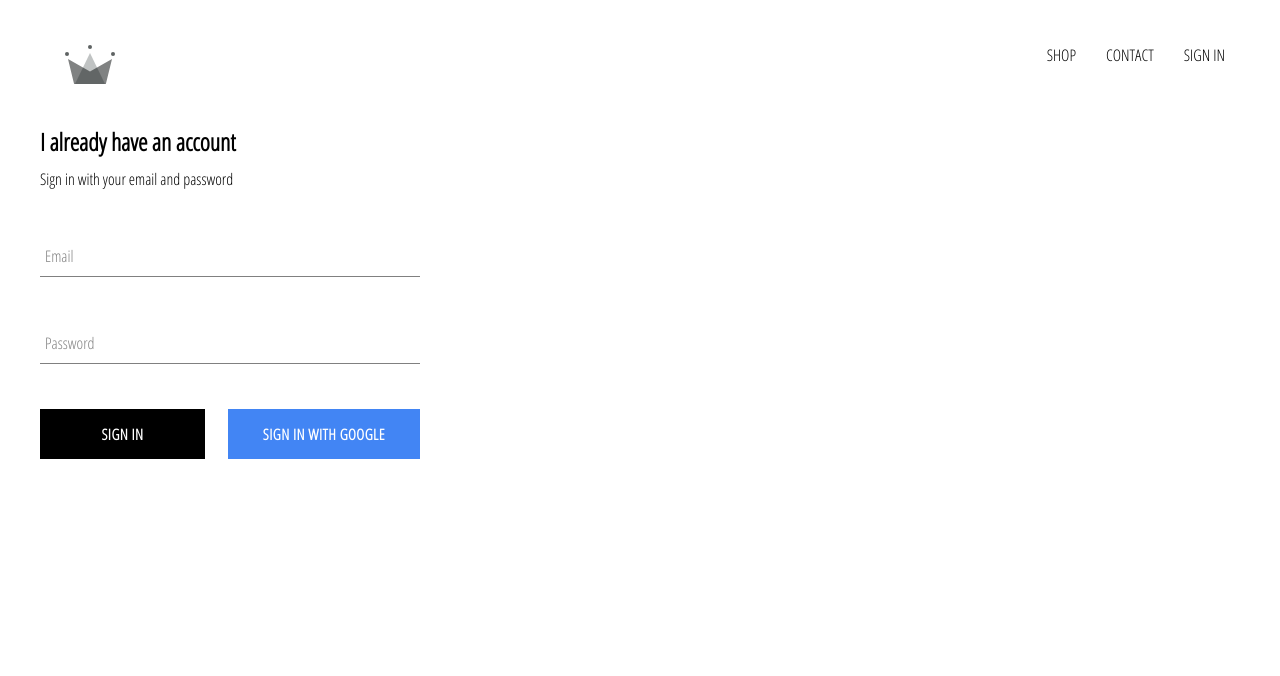
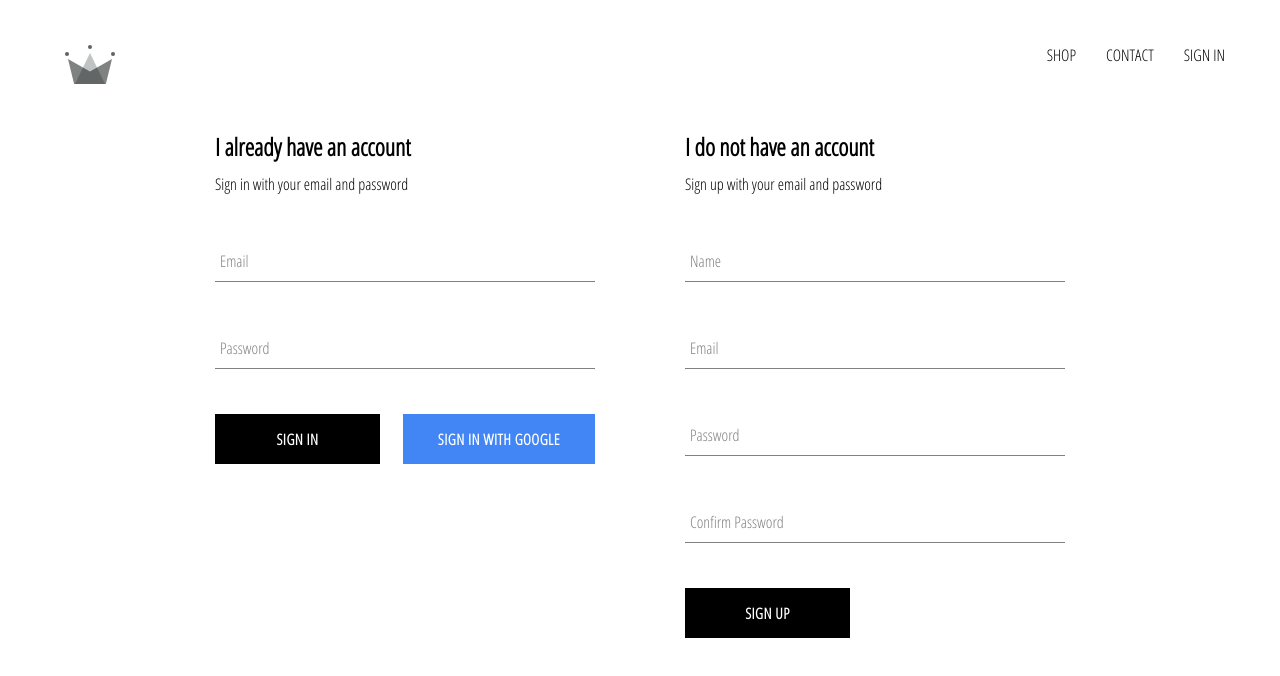
Before and after one commit to gvgesanto2/crwn-clothing, a React (Create React App) app: page /signin in a window 1280 px wide. Shown: the top 676 px of the page. Built offline with nearby package versions, Linux system fonts and the light colour scheme; no server answers.

Commit message:
created sign up component, included ability to store new authenticated users into our database

```diff
--- /dev/null
+++ b/src/components/sign-up/sign-up.component.jsx
@@ -0,0 +1,100 @@
+import React from 'react';
+import FormInput from '../form-input/form-input.component';
+import CustomButton from '../custom-button/custom-button.component';
+
+import { auth, createUserProfileDocument } from '../../firebase/firebase.utils';
+
+import './sign-up.styles.scss';
+
+class SignUp extends React.Component {
+  constructor(props) {
+    super(props);
+
+    this.state = {
+      displayName: "",
+      email: "",
+      password: "",
+      confirmPassword: ""
+    };
+  }
+
+  handleSubmit = async event => {
+    event.preventDefault();
+    const { displayName, email, password, confirmPassword } = this.state;
+
+    if(password !== confirmPassword) {
+      alert("passwords don't match")
+      return false;
+    }
+
+    try {
+      const { user } = await auth.createUserWithEmailAndPassword(email, password);
+
+      await createUserProfileDocument(user, { displayName });
+
+      this.setState({
+        displayName: "",
+        email: "",
+        password: "",
+        confirmPassword: ""
+      });
+    } catch (err) {
+      console.log(err);
+    }
+  };
+
+  handleChange = event => {
+    const { name, value } = event.target;
+
+    this.setState({ [name]: value });
+  }
+
+  render() {
+    const { displayName, email, password, confirmPassword } = this.state;
+    return (
+      <div className="sign-up">
+        <h2 className="title">I do not have an account</h2>
+        <span>Sign up with your email and password</span>
+        <form className="sign-up-form" onSubmit={this.handleSubmit}>
+        <FormInput
+          type="text"
+          name="displayName"
+          value={displayName}
+          onChange={this.handleChange}
+          label="Name"
+          required
+        />
+        <FormInput
+          type="email"
+          name="email"
+          value={email}
+          onChange={this.handleChange}
+          label="Email"
+          required
+        />
+        <FormInput
+          type="password"
+          name="password"
+          value={password}
+          onChange={this.handleChange}
+          label="Password"
+          required
+        />
+        <FormInput
+          type="password"
+          name="confirmPassword"
+          value={confirmPassword}
+          onChange={this.handleChange}
+          label="Confirm Password"
+          required
+        />
+        <CustomButton type="submit">
+          Sign Up
+        </CustomButton>
+        </form>
+      </div>
+    );
+  }
+}
+
+export default SignUp;
--- /dev/null
+++ b/src/components/sign-up/sign-up.styles.scss
@@ -0,0 +1,9 @@
+.sign-up {
+  display: flex;
+  flex-direction: column;
+  width: 380px;
+
+  .title {
+    margin: 10px 0;
+  }
+}
--- a/src/pages/sign-in-and-sign-up/sign-in-and-sign-up.component.jsx
+++ b/src/pages/sign-in-and-sign-up/sign-in-and-sign-up.component.jsx
@@ -1,10 +1,15 @@
 import React from 'react';
+
 import SignIn from '../../components/sign-in/sign-in.component';
+import SignUp from '../../components/sign-up/sign-up.component';
+
+import './sign-in-and-sign-up.styles.scss';
 
 const SignInAndSignOut = () => {
   return (
-    <div className="sign-in-and-sign-out">
+    <div className="sign-in-and-sign-up">
       <SignIn />
+      <SignUp />
     </div>
   );
 }
--- /dev/null
+++ b/src/pages/sign-in-and-sign-up/sign-in-and-sign-up.styles.scss
@@ -0,0 +1,6 @@
+.sign-in-and-sign-up {
+  width: 850px;
+  display: flex;
+  justify-content: space-between;
+  margin: 30px auto;
+}
```
Also changed, not shown: src/pages/sign-in-and-sign-up/sign-in-and-sign-out.styles.scss (deleted).
